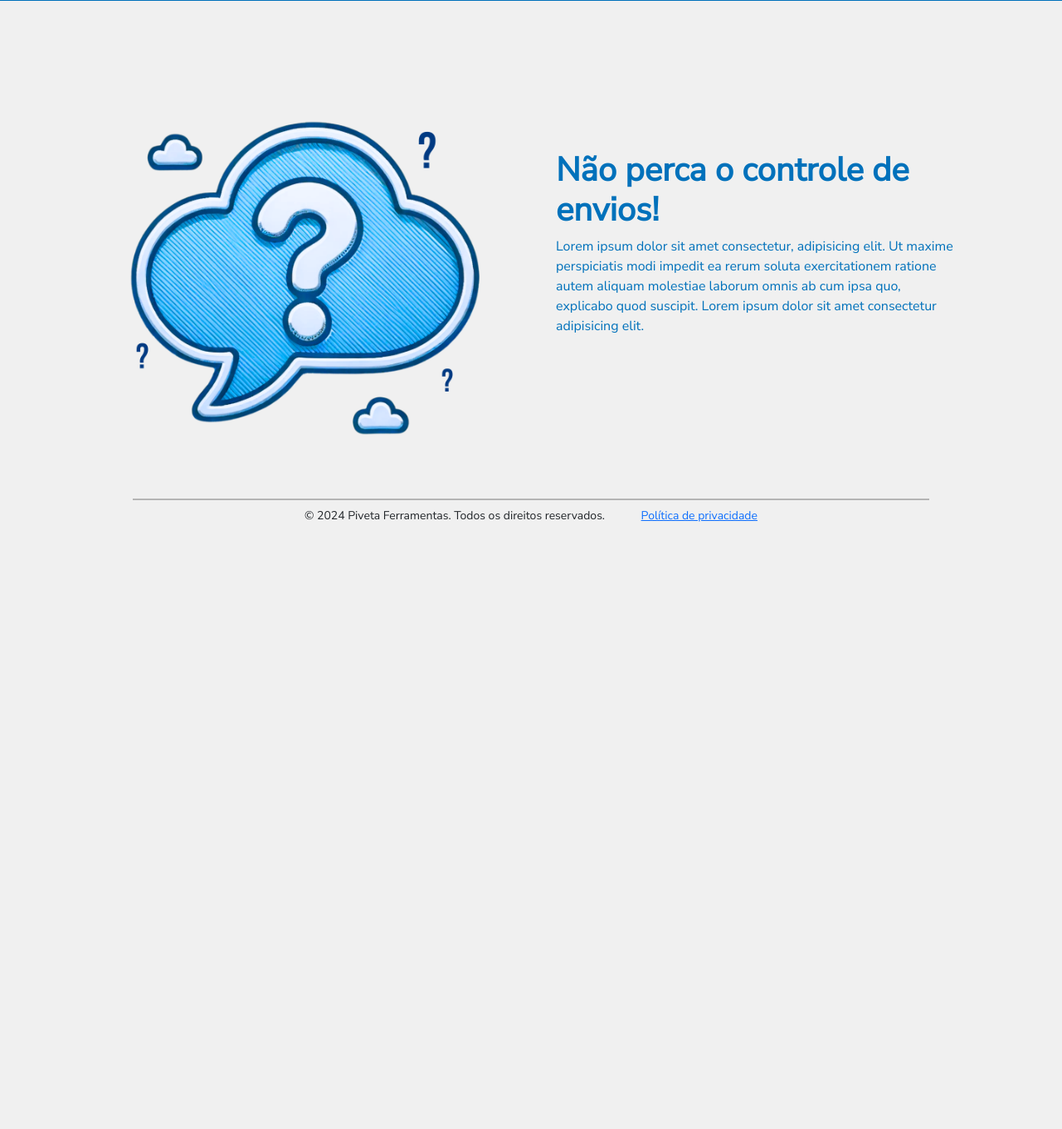
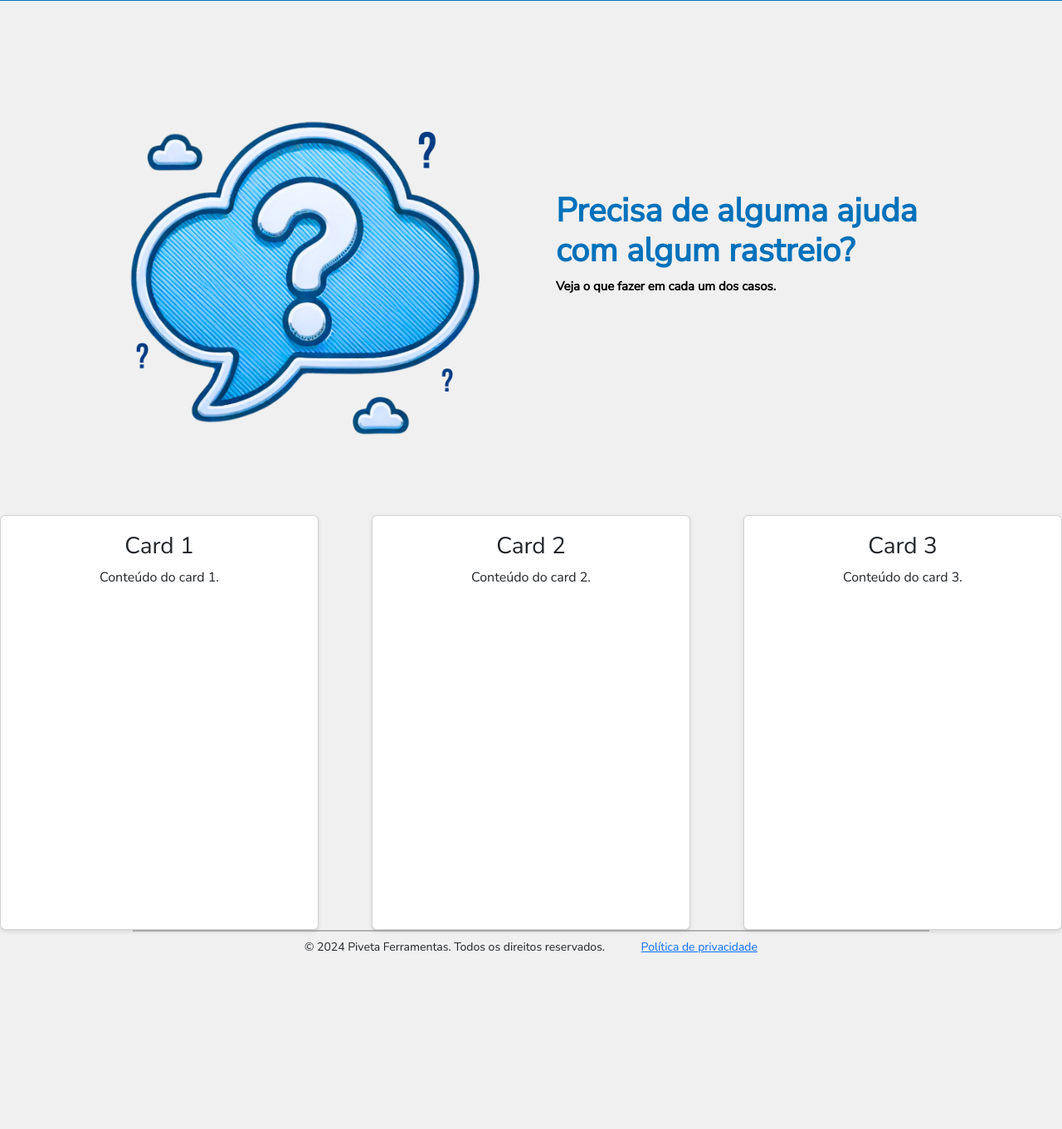
Before and after one commit to EduardoMnzs/Tracking-piveta, a Flask app: page /rastreio in a window 1280 px wide. Shown: the part 1543-2904 px from the top of the page at 83% size. Before the commit the page ends 2172 px from the top, so only its background shows below. Run offline with Flask 3, Linux system fonts and the light colour scheme.

Commit message:
Card adicionado

```diff
--- a/app/static/css/rastreio.css
+++ b/app/static/css/rastreio.css
@@ -138,6 +138,31 @@
     top: 50px;
 }
 
+.texto-controle2 {
+    color: black;
+    font-weight: bold;
+    font-size: 15px;
+}
+
+.card-container {
+    display: flex;
+    justify-content: space-between;
+    margin-top: 20px;
+}
+
+.card {
+    width: 30%;
+    background-color: #F0F0F0;
+    border-radius: 5px;
+    padding: 20px;
+    box-shadow: 0 2px 5px rgba(0, 0, 0, 0.1);
+    min-height: 500px;
+}
+
+.card-content {
+    text-align: center;
+}
+
 .terms-of-usage {
     background-color: #F0F0F0;
     padding-bottom: 1500px;
--- a/app/templates/rastreio.html
+++ b/app/templates/rastreio.html
@@ -31,9 +31,29 @@
                 <img class="imagem-duvida" src="/static/img/duvida.png" alt="Descrição da Imagem">
             </div>
             <div class="text-section2">
-                <h1 class="titulo-controle">Não perca o controle de envios!</h1>
-                <p class="texto-controle">Lorem ipsum dolor sit amet consectetur, adipisicing elit. Ut maxime perspiciatis modi impedit ea rerum soluta exercitationem ratione autem aliquam molestiae laborum omnis ab cum ipsa quo, explicabo quod suscipit. Lorem ipsum dolor sit amet consectetur adipisicing elit.</p>
+                <h1 class="titulo-controle">Precisa de alguma ajuda com algum rastreio?</h1>
+                <p class="texto-controle2">Veja o que fazer em cada um dos casos.</p>
             </div>
+        </div>
+    </div>
+</div>
+<div class="card-container">
+    <div class="card">
+        <div class="card-content">
+            <h3>Card 1</h3>
+            <p>Conteúdo do card 1.</p>
+        </div>
+    </div>
+    <div class="card">
+        <div class="card-content">
+            <h3>Card 2</h3>
+            <p>Conteúdo do card 2.</p>
+        </div>
+    </div>
+    <div class="card">
+        <div class="card-content">
+            <h3>Card 3</h3>
+            <p>Conteúdo do card 3.</p>
         </div>
     </div>
 </div>
```
Also changed, not shown: test2.py (+20 -17 lines), 1 other file.
